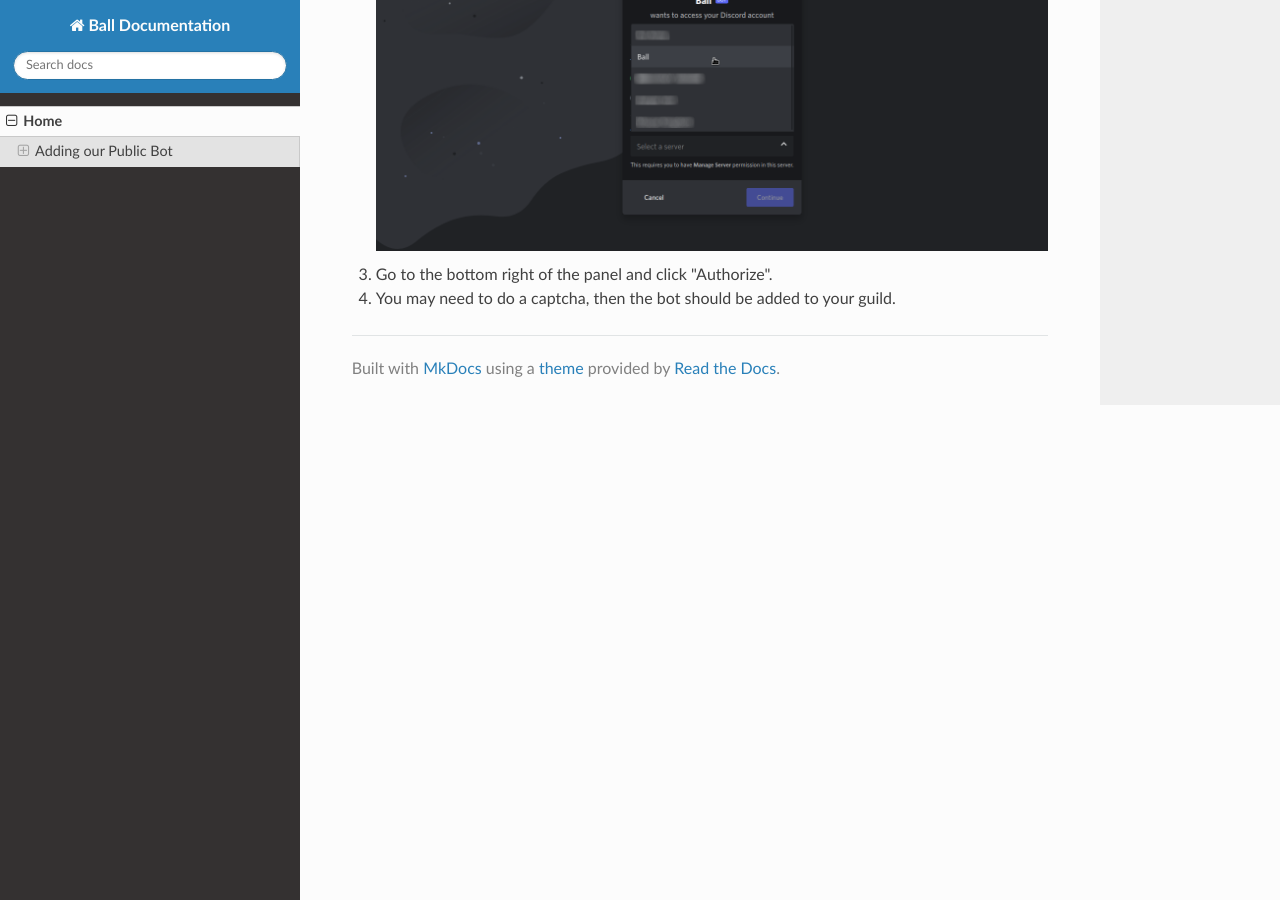
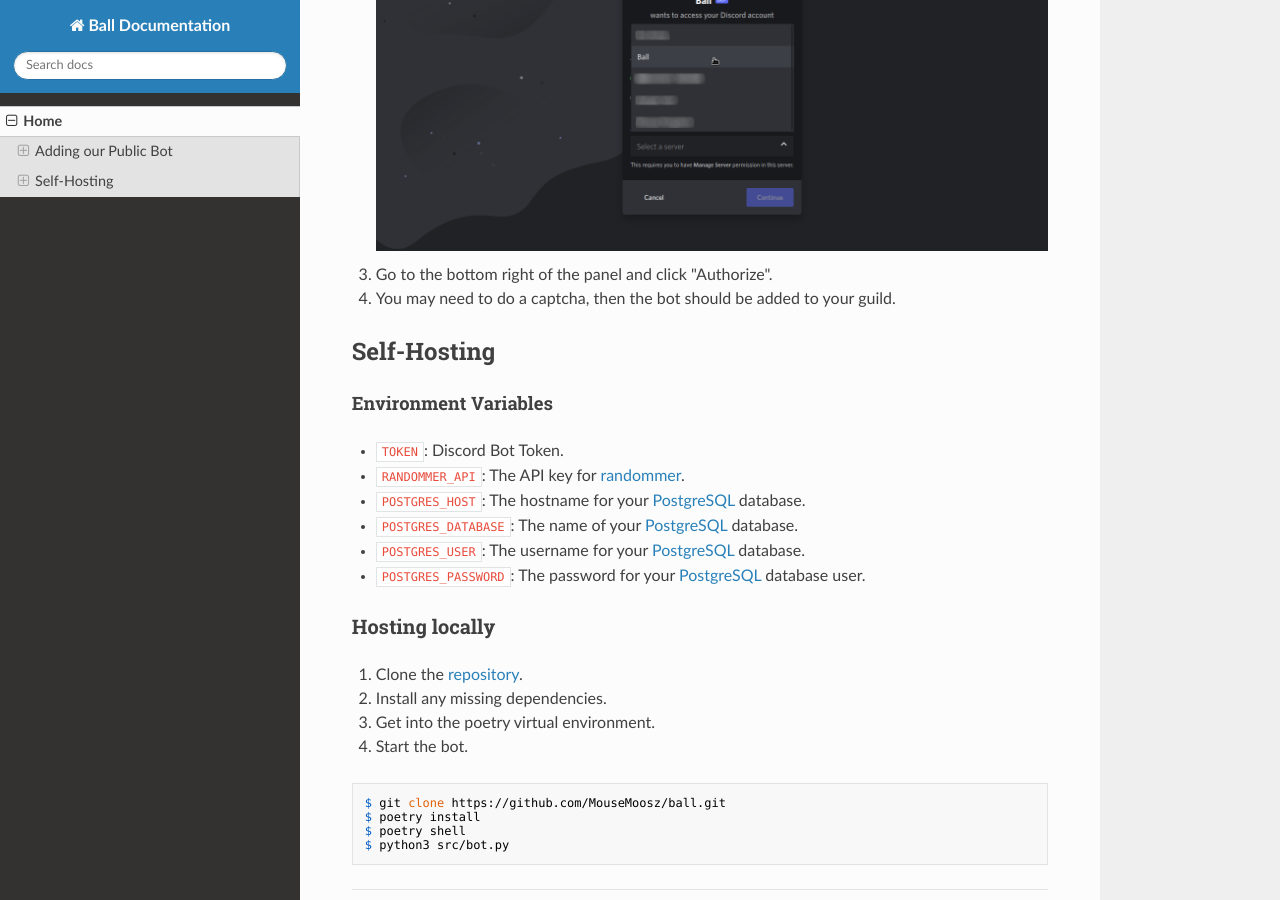
Before and after one commit to VaibhavSys/ball, an MkDocs documentation site: the page built from docs/docs/index.md, in a window 1280 px wide and 900 px high, scrolled down 915 px. Built offline with MkDocs 1.6.1, drawn with Linux system fonts in a browser that asks for light colours; nearby versions of some CDN libraries.

Commit message:
Add instruction for hosting locally and environment variables

````diff
--- a/docs/docs/index.md
+++ b/docs/docs/index.md
@@ -13,3 +13,28 @@ You can add our [public bot][1] and relax.
 1. You may need to do a captcha, then the bot should be added to your guild.
 
 [1]: https://discord.com/api/oauth2/authorize?client_id=923535197260087296&permissions=1644971949559&scope=bot%20applications.commands
+
+## Self-Hosting
+
+#### Environment Variables
+- `TOKEN`: Discord Bot Token.
+- `RANDOMMER_API`: The API key for [randommer](https://randommer.io).
+- `POSTGRES_HOST`: The hostname for your [PostgreSQL][2] database.
+- `POSTGRES_DATABASE`: The name of your [PostgreSQL][2] database.
+- `POSTGRES_USER`: The username for your [PostgreSQL][2] database.
+- `POSTGRES_PASSWORD`: The password for your [PostgreSQL][2] database user.
+
+[2]: https://www.postgresql.org/
+
+### Hosting locally
+1. Clone the [repository](https://github.com/MouseMoosz/ball).
+1. Install any missing dependencies.
+1. Get into the poetry virtual environment.
+1. Start the bot.
+
+```console
+$ git clone https://github.com/MouseMoosz/ball.git
+$ poetry install
+$ poetry shell
+$ python3 src/bot.py
+```
````
